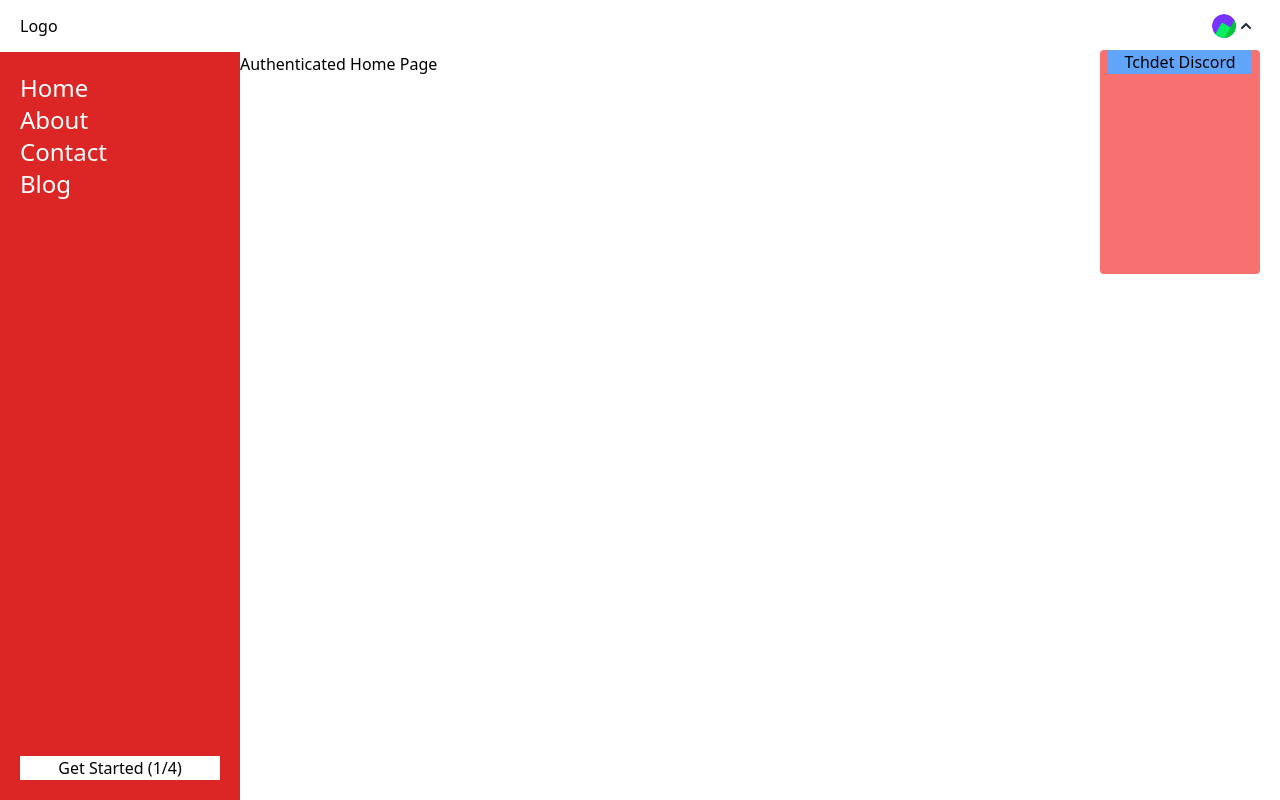
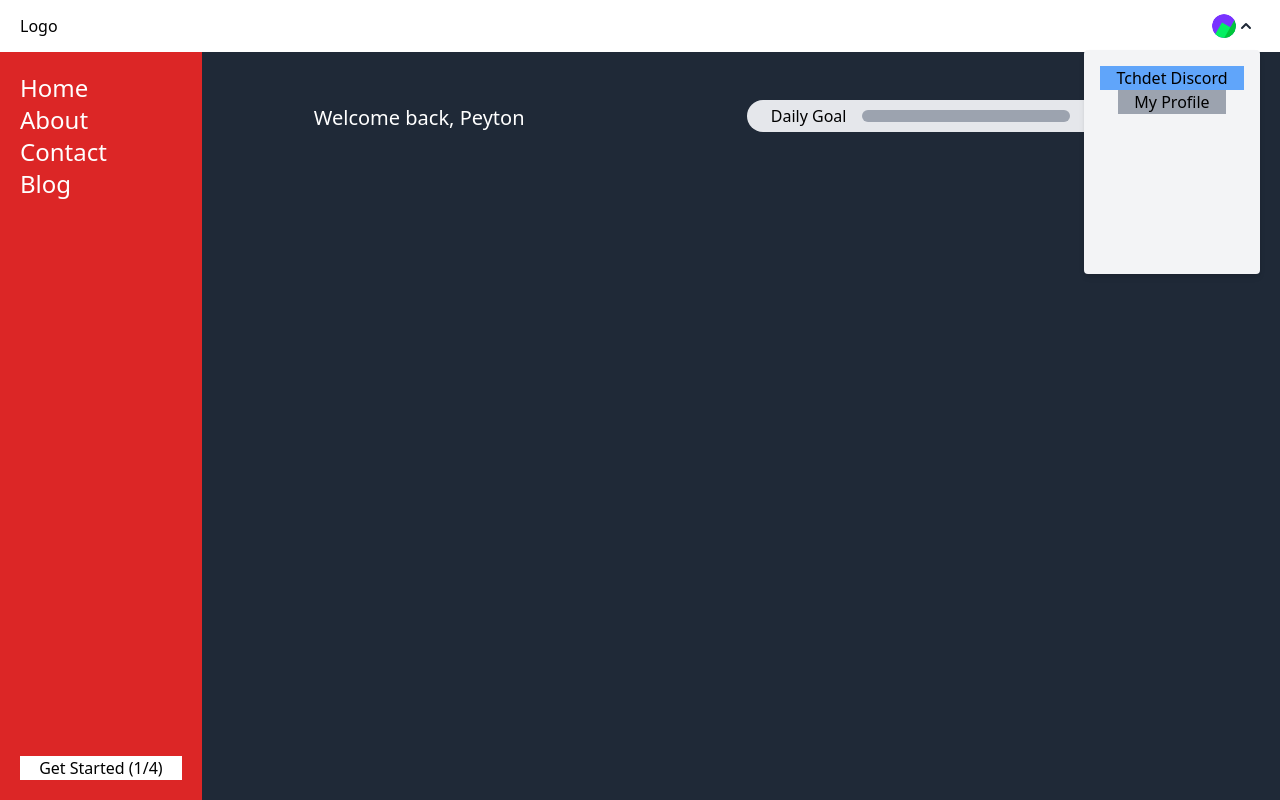
Before and after one commit to PeytonCleveland/tchdet, a Next.js app: page /app in a window 1280 px wide. Both pictures are taken after a click on the button 1233 px from the left and 26 px from the top of the page. Built offline with nearby package versions, Linux system fonts and the light colour scheme.

Commit message:
auth home page layout

```diff
--- a/components/header/index.js
+++ b/components/header/index.js
@@ -1,6 +1,11 @@
 import { useRouter } from 'next/router';
 import { useState, useRef, useEffect } from 'react';
 import Button from '../button';
+
+const menuItems = [
+  { text: 'Tchdet Discord', link: 'https://discord.gg/VQGw77dTeP' },
+  { text: 'My Profile', link: '/app/profile' },
+];
 
 const ProfileDropdown = () => {
   let menuRef = useRef(null);
@@ -8,9 +13,6 @@ const ProfileDropdown = () => {
   const [isOpen, setIsOpen] = useState(false);
 
   const handleClickEvent = (event) => {
-    if (menuRef.current && menuRef.current.contains(event.target)) {
-      event.stopPropagation();
-    }
     if (dropdownRef.current && dropdownRef.current.contains(event.target)) {
       setIsOpen(!isOpen);
     }
@@ -67,10 +69,20 @@ const ProfileDropdown = () => {
       </button>
       {isOpen && (
         <div
-          className='absolute top-10 right-0 w-40 h-56 bg-red-400 rounded flex flex-col items-center'
+          className='absolute top-10 right-0 p-4 w-44 h-56 bg-gray-100 rounded flex flex-col items-center shadow-md'
           ref={menuRef}
         >
-          <Button href='https://discord.gg/VQGw77dTeP'>Tchdet Discord</Button>
+          {menuItems.map((item, index) => {
+            return (
+              <Button
+                index={index}
+                href={item.link}
+                onClick={() => setIsOpen(false)}
+              >
+                {item.text}
+              </Button>
+            );
+          })}
         </div>
       )}
     </div>
--- a/pages/app/index.js
+++ b/pages/app/index.js
@@ -1,5 +1,16 @@
 const AuthHome = () => {
-  return <h1>Authenticated Home Page</h1>;
+  return (
+    <div className='w-full h-full bg-gray-800 px-28 py-12 flex flex-col'>
+      <div className='flex justify-between  w-full items-end'>
+        <h1 className='text-white text-xl'>Welcome back, Peyton</h1>
+        <div className='bg-gray-200 rounded-full flex items-center justify-center px-6 py-1 space-x-4'>
+          <p>Daily Goal</p>
+          <div className='bg-gray-400 w-52 h-3 rounded-full' />
+          <p className='text-sm'>0/250 XP</p>
+        </div>
+      </div>
+    </div>
+  );
 };
 
 export default AuthHome;
```
